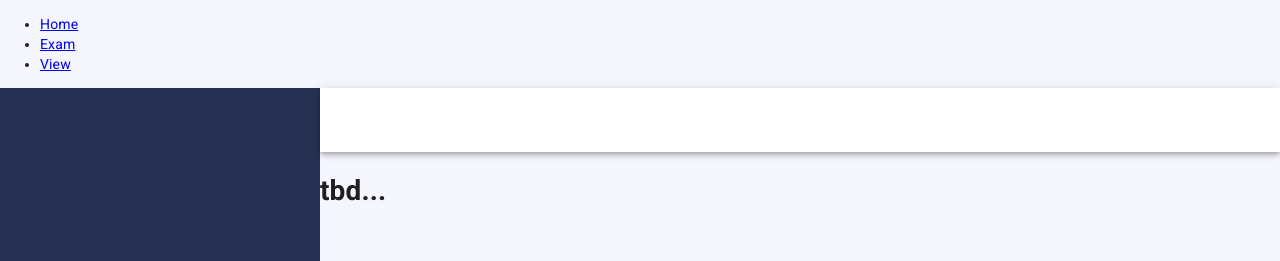
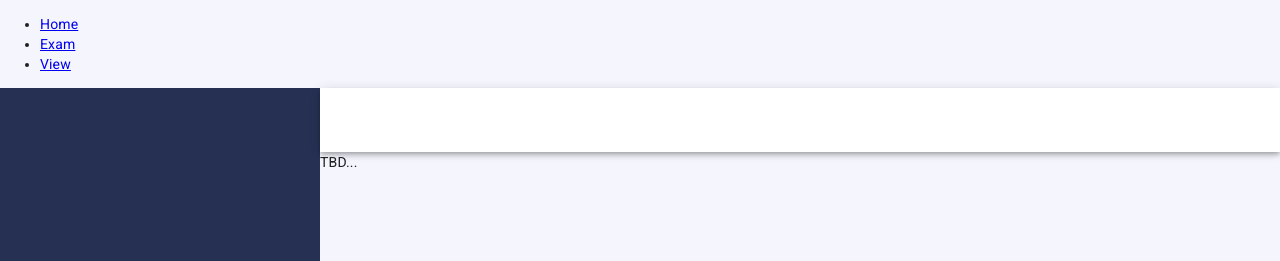
Before and after one commit to ImhotechSolutions/hackmit21, a React (Create React App) app in the folder frontend/: page /view in a window 1280 px wide. Shown: the top 261 px of the page. Built offline with nearby package versions, Linux system fonts and the light colour scheme.

Commit message:
Add data display page to router

```diff
--- a/frontend/src/App/App.js
+++ b/frontend/src/App/App.js
@@ -7,6 +7,7 @@ import Header from '../components/Header';
 import PageHeader from '../components/PageHeader';
 
 import Patient from '../pages/Patients/Patient';
+import DataDisplay from '../pages/DataDisplay/DataDisplay';
 
 const theme = createTheme({
   palette   : {
@@ -69,7 +70,7 @@ function App() {
             <Header />
             <Switch>
               <Route exact path='/view'>
-                <h1>tbd...</h1>
+                <DataDisplay />
               </Route>
               <Route exact path='/exam'>
                 <Patient />
--- /dev/null
+++ b/frontend/src/pages/DataDisplay/DataDisplay.js
@@ -0,0 +1,7 @@
+import React from 'react';
+
+const DataDisplay = () => {
+  return <div>TBD...</div>;
+};
+
+export default DataDisplay;
```
